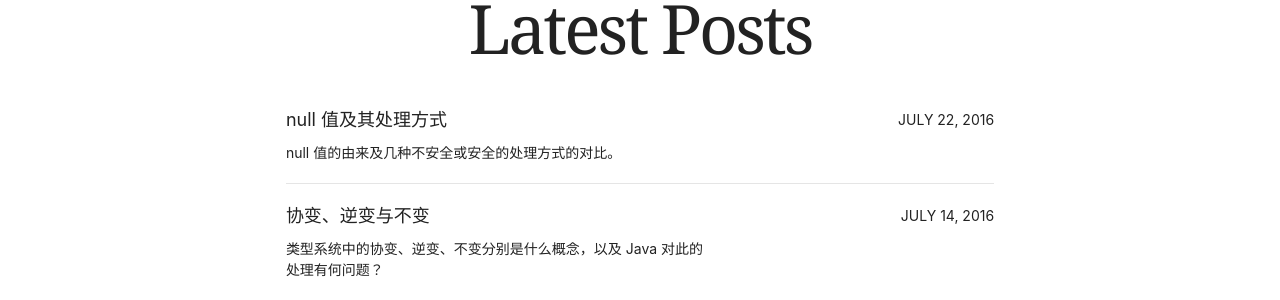
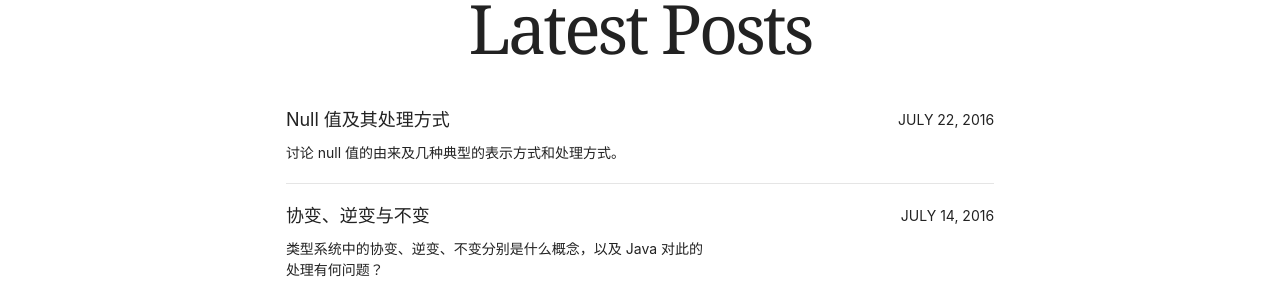
Before and after one commit to folinhuakai/folinhuakai.github.io, a Jekyll site: the page built from index.html, in a window 1280 px wide. Shown: the part 484-784 px from the top of the page. Built offline with Jekyll 4.4.1, drawn with Linux system fonts in a browser that asks for light colours; nearby versions of some CDN libraries.

Commit message:
update 2016-07-22 null value

```diff
--- a/_posts/articles/2016-07-22-null-value-and-handling.md
+++ b/_posts/articles/2016-07-22-null-value-and-handling.md
@@ -1,7 +1,7 @@
 ---
 layout: post
-title: null 值及其处理方式
-excerpt: "null 值的由来及几种不安全或安全的处理方式的对比。"
+title: Null 值及其处理方式
+excerpt: "讨论 null 值的由来及几种典型的表示方式和处理方式。"
 categories: articles
 author: ktn
 date: 2016-07-22
```
